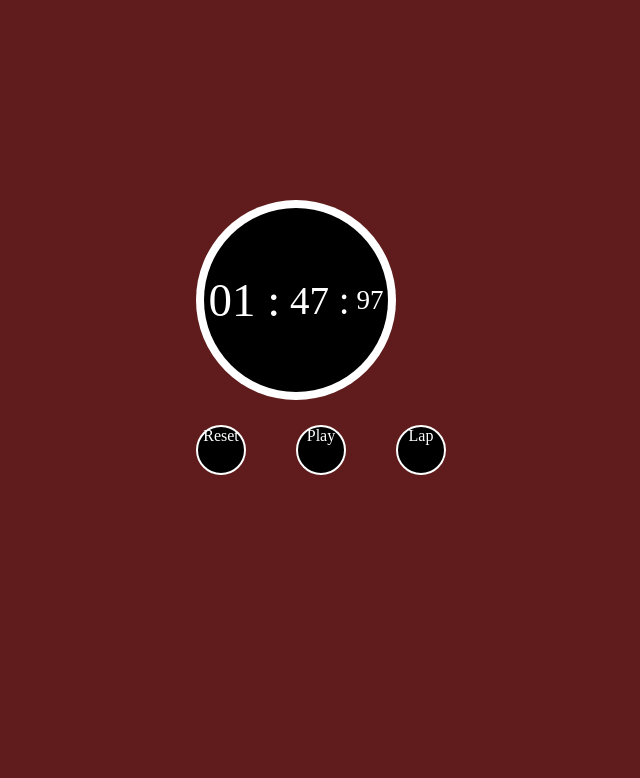
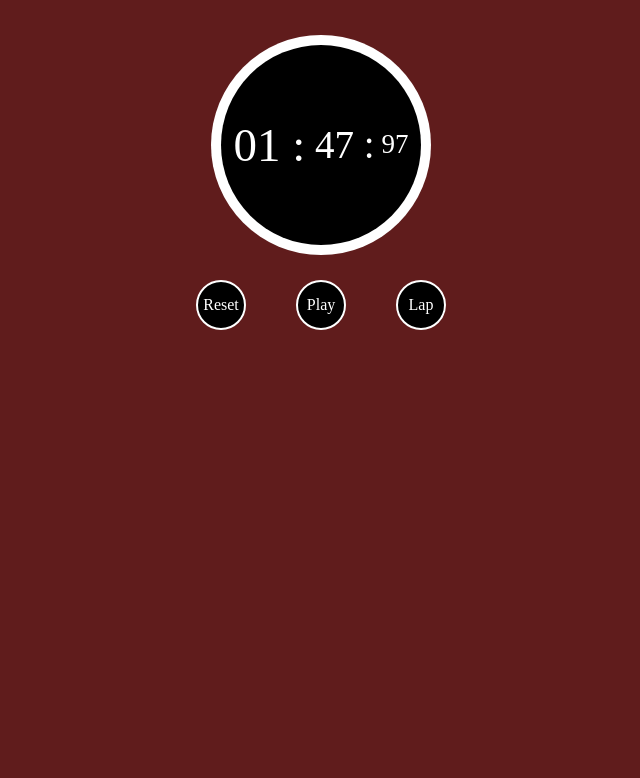
Before and after one commit to Dorultan-C/Stopwatch_2, a plain HTML site: page index.html in a window 1280 px wide. Shown: the whole page, without its empty margins (319-959 px from the left). Drawn offline with Linux system fonts and the light colour scheme.

Commit message:
padding on my watch

```diff
--- a/style.css
+++ b/style.css
@@ -14,22 +14,22 @@ body {
   justify-content: center;
   align-items: center;
   text-align: center;
-  margin-top: 25vh;
+
 }
 
 .outer-circle {
-  width: 25vh;
-  height: 25vh;
+  padding: 10px;
   border-radius: 50%;
-  background-color: white;
+  background-color: rgb(255, 255, 255);
   display: flex;
   align-items: center;
   justify-content: center;
+
 }
 
 .inner-circle {
-  width: 23vh;
-  height: 23vh;
+  width: 200px;
+  height: 200px;
   border-radius: 50%;
   background-color: rgb(0, 0, 0);
   display: flex;
@@ -65,14 +65,44 @@ body {
   margin-top: 25px;
   display: flex;
   justify-content: space-between;
+
+  height: 100%;
 }
 
 .button {
+  padding: 20px;
   width: 50px;
   height: 50px;
   border-radius: 50%;
   border: 2px solid white;
-  background-color: black;
+  background-color: rgb(0, 0, 0);
   color: white;
   cursor: pointer;
+  display: flex;
+  justify-content: center;
+  align-items: center;
+
+
 }
+
+.container {
+  position: relative;
+  width: 100%;
+  display: flex;
+  align-items: center;
+  justify-content: center;
+  top: 2em;
+}
+
+.watch {
+    display: flex;
+    flex-direction: column;
+    align-items: center;
+}
+
+.border {
+  /* border-width: 2px ;
+  border-color: aqua;
+  border-style: solid; */
+
+}
```
Also changed, not shown: Teslectric_logo.jpeg (added).
